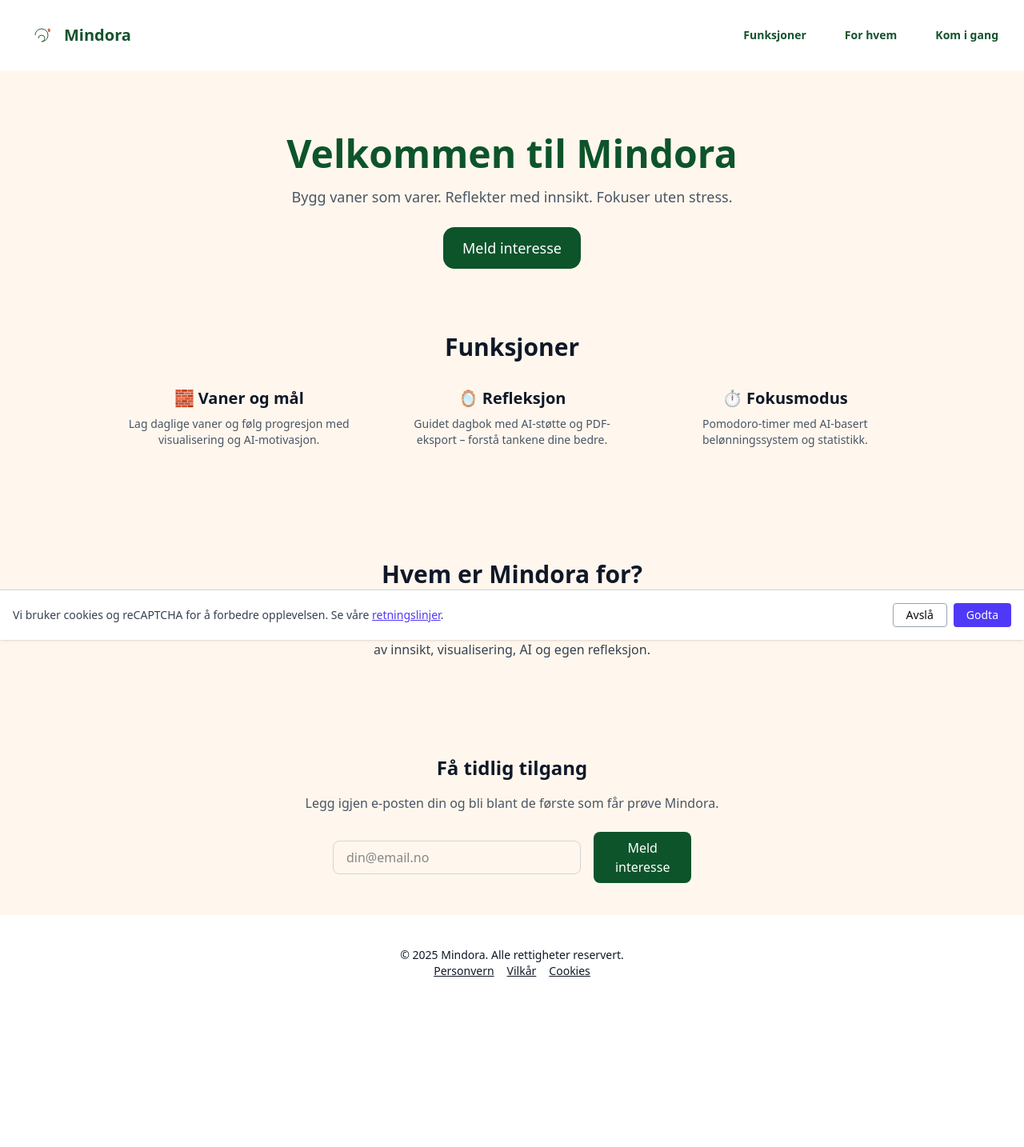
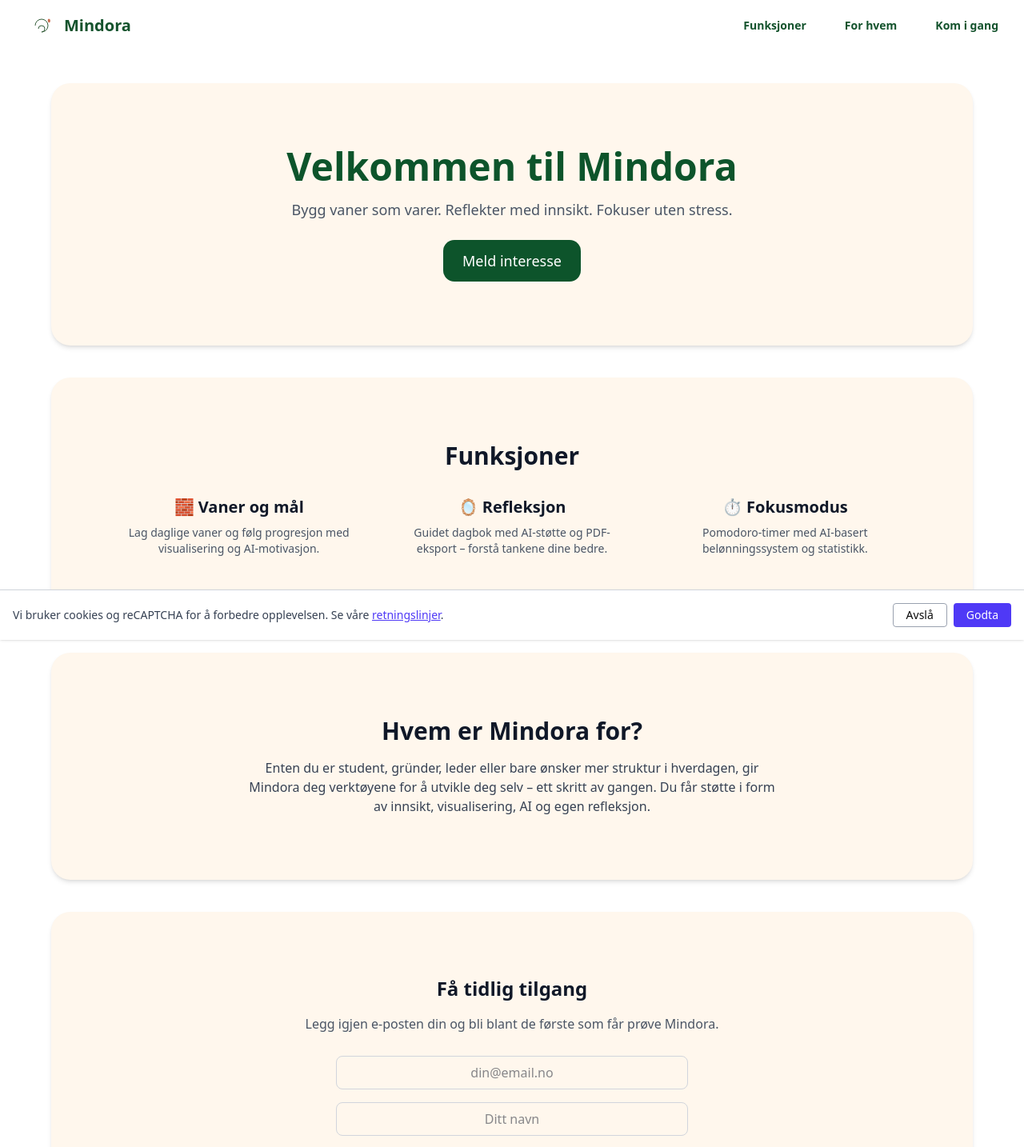
Before and after one commit to eirikhelgesen1/Mindora, a Next.js app: page / in a window 1280 px wide. Shown: the top 1434 px of the page at 80% size. Before the commit the page ends 1264 px from the top, so only its background shows below. Built offline with nearby package versions, Linux system fonts and the light colour scheme; no server answers.

Commit message:
Endret layout

```diff
--- a/src/app/page.tsx
+++ b/src/app/page.tsx
@@ -18,12 +18,12 @@ export default function Home() {
   }, [])
 
   return (
-    <main className="bg-[var(--color-background)] text-gray-900 min-h-screen">
+    <main className="bg-white] text-gray-900 min-h-screen">
       {/* Navbar */}
       <Navbar />
 
       {/* Hero */}
-      <section className="py-20 text-center px-4 bg-orange-50" id="cta" style={{ paddingBottom: 20 }}>
+      <section className="bg-orange-50 rounded-3xl shadow-md max-w-6xl mx-auto my-10 px-6 py-20 text-center" id="cta">
         <h1 className="text-5xl font-bold mb-4 text-green-900">Velkommen til Mindora</h1>
         <p className="text-lg text-gray-600 max-w-xl mx-auto mb-6">
           Bygg vaner som varer. Reflekter med innsikt. Fokuser uten stress.
@@ -35,8 +35,9 @@ export default function Home() {
         </Link>
       </section>
 
+
       {/* Funksjoner */}
-      <section className="py-15 bg-[var(--color-background)]" id="features">
+      <section className="bg-orange-50 rounded-3xl shadow-md max-w-6xl mx-auto my-10 px-6 py-20 text-center" id="features">
         <h2 className="text-3xl font-bold text-center mb-8">Funksjoner</h2>
         <div className="max-w-5xl mx-auto px-6 grid md:grid-cols-3 gap-12 text-center">
           <div>
@@ -56,18 +57,18 @@ export default function Home() {
       </section>
 
       {/* For hvem */}
-      <section className="py-20 bg-[var(--color-background)] text-center px-6" id="target">
+      <section className="bg-orange-50 rounded-3xl shadow-md max-w-6xl mx-auto my-10 px-6 py-20 text-center" id="target">
         <h2 className="text-3xl font-bold mb-4">Hvem er Mindora for?</h2>
         <p className="text-gray-700 max-w-2xl mx-auto">
           Enten du er student, gründer, leder eller bare ønsker mer struktur i hverdagen, gir Mindora deg verktøyene for å utvikle deg selv – ett skritt av gangen. Du får støtte i form av innsikt, visualisering, AI og egen refleksjon.
         </p>
       </section>
 
-     {/* Interesse-skjema */}
+      {/* Interesse-skjema */}
       <InterestForm />
 
       {/* Footer */}
-      <footer className="py-10 text-center text-sm text-[var(--coloar-primary)] bg-white">
+      <footer className="py-10 text-center text-sm text-[var(--coloar-primary)] bg-white rounded-lg">
         © 2025 Mindora. Alle rettigheter reservert.
         <p>
           <Link href="/privacy" className="underline mr-4">Personvern</Link>
--- a/src/components/InterestForm.tsx
+++ b/src/components/InterestForm.tsx
@@ -5,6 +5,7 @@ import { insertInterest } from "@/lib/supabase/insert-intrest"
 
 export default function InterestForm() {
   const [email, setEmail] = useState("")
+  const [name, setName] = useState("")
   const [submitted, setSubmitted] = useState(false)
   const [error, setError] = useState("")
 
@@ -21,29 +22,41 @@ export default function InterestForm() {
   }
 
   return (
-    <section className="py-10 bg-[var(--color-background)] text-center px-2" id="intrest">
+    <section className="bg-orange-50 rounded-3xl shadow-md max-w-6xl mx-auto my-10 px-6 py-20 text-center" id="intrest">
       <h2 className="text-2xl font-semibold mb-4">Få tidlig tilgang</h2>
       <p className="text-gray-600 mb-6">Legg igjen e-posten din og bli blant de første som får prøve Mindora.</p>
 
       {submitted ? (
         <p className="text-green-700 font-medium">Takk! Vi kontakter deg snart 🌱</p>
       ) : (
-        <form onSubmit={handleSubmit} className="max-w-md mx-auto flex flex-col sm:flex-row items-center gap-4">
+        <form
+          onSubmit={handleSubmit}
+          className="max-w-md mx-auto flex flex-col gap-4 items-center p-1"
+        >
           <input
             type="email"
             required
             value={email}
             onChange={(e) => setEmail(e.target.value)}
             placeholder="din@email.no"
-            className="w-full px-4 py-2 border border-gray-300 rounded-md"
+            className="w-full px-4 py-2 border border-gray-300 rounded-md text-center"
+          />
+          <input
+            type="text"
+            required
+            value={name}
+            onChange={(e) => setName(e.target.value)}
+            placeholder="Ditt navn"
+            className="w-full px-4 py-2 border border-gray-300 rounded-md text-center"
           />
           <button
             type="submit"
-            className="bg-green-900 text-white px-6 py-2 rounded-md hover:bg-orange-600 transition-colors"
+            className="bg-green-900 text-white px-8 py-2 rounded-md hover:bg-orange-600 transition-colors whitespace-nowrap"
           >
             Meld interesse
           </button>
         </form>
+
       )}
 
       {error && <p className="text-red-600 mt-4">{error}</p>}
--- a/src/components/navbar-with-popover.tsx
+++ b/src/components/navbar-with-popover.tsx
@@ -25,7 +25,7 @@ export default function Navbar() {
 
   return (
     <header className="bg-white">
-      <nav aria-label="Global" className="mx-auto flex max-w-7xl items-center justify-between p-6 lg:px-8">
+      <nav aria-label="Global" className="mx-auto flex max-w-7xl items-center justify-between p-3 pb-1,5 lg:px-8">
         <div className="flex lg:flex-1">
           <Link href="/" className="-m-1.5 p-1.5 flex items-center gap-2">
             <img
```
